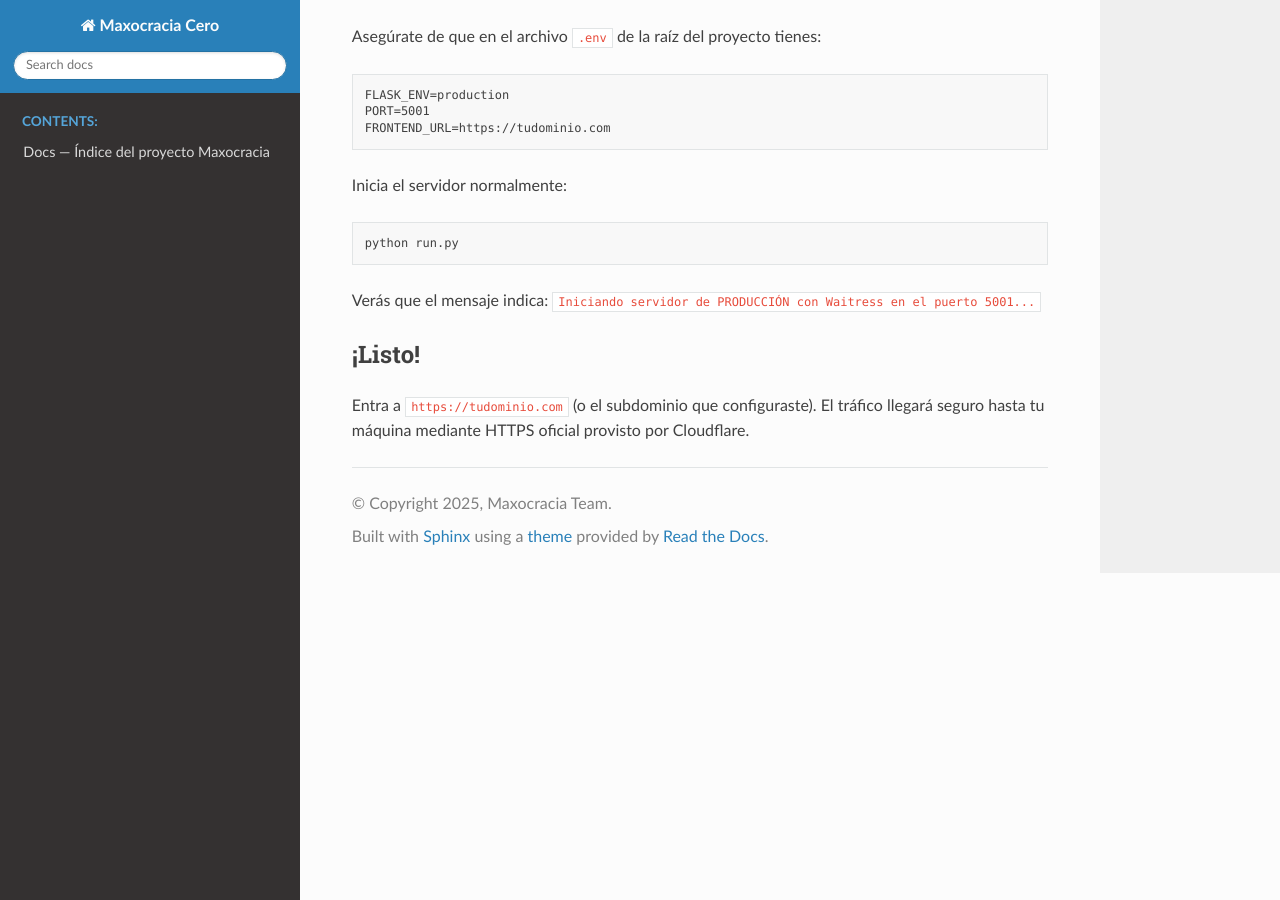
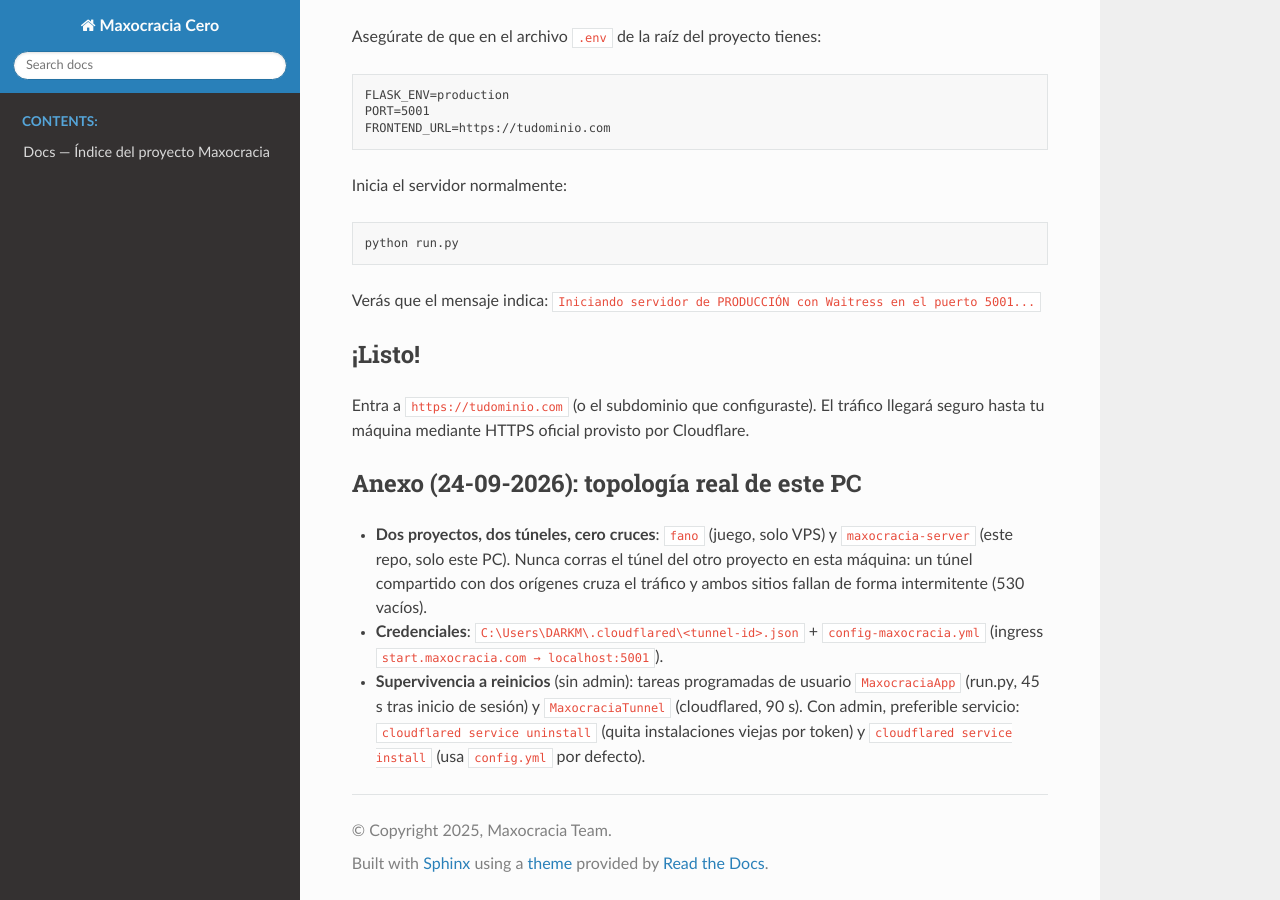
Before and after one commit to maxnelsonlopez/maxocracia-cero, a Sphinx documentation site: the page built from docs/guides/CLOUDFLARE_DEPLOYMENT.md, in a window 1280 px wide and 900 px high, scrolled down 1505 px. Built offline with Sphinx 7.4.7 and the Read the Docs theme 3.1.0, drawn with Linux system fonts in a browser that asks for light colours; pages that are not in the unit, such as notebooks, are missing from menus.

Commit message:
docs(tunel): topologia fano/maxocracia y supervivencia a reinicios

```diff
--- a/docs/guides/CLOUDFLARE_DEPLOYMENT.md
+++ b/docs/guides/CLOUDFLARE_DEPLOYMENT.md
@@ -52,3 +52,17 @@ Verás que el mensaje indica: `Iniciando servidor de PRODUCCIÓN con Waitress en
 
 ## ¡Listo!
 Entra a `https://tudominio.com` (o el subdominio que configuraste). El tráfico llegará seguro hasta tu máquina mediante HTTPS oficial provisto por Cloudflare.
+
+## Anexo (24-09-2026): topología real de este PC
+
+- **Dos proyectos, dos túneles, cero cruces**: `fano` (juego, solo VPS) y
+  `maxocracia-server` (este repo, solo este PC). Nunca corras el túnel del
+  otro proyecto en esta máquina: un túnel compartido con dos orígenes cruza
+  el tráfico y ambos sitios fallan de forma intermitente (530 vacíos).
+- **Credenciales**: `C:\Users\DARKM\.cloudflared\<tunnel-id>.json` +
+  `config-maxocracia.yml` (ingress `start.maxocracia.com → localhost:5001`).
+- **Supervivencia a reinicios** (sin admin): tareas programadas de usuario
+  `MaxocraciaApp` (run.py, 45 s tras inicio de sesión) y `MaxocraciaTunnel`
+  (cloudflared, 90 s). Con admin, preferible servicio:
+  `cloudflared service uninstall` (quita instalaciones viejas por token) y
+  `cloudflared service install` (usa `config.yml` por defecto).
```
